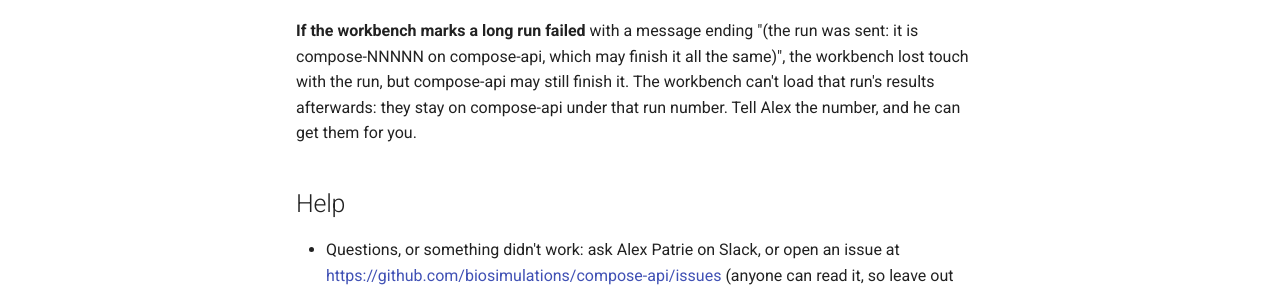
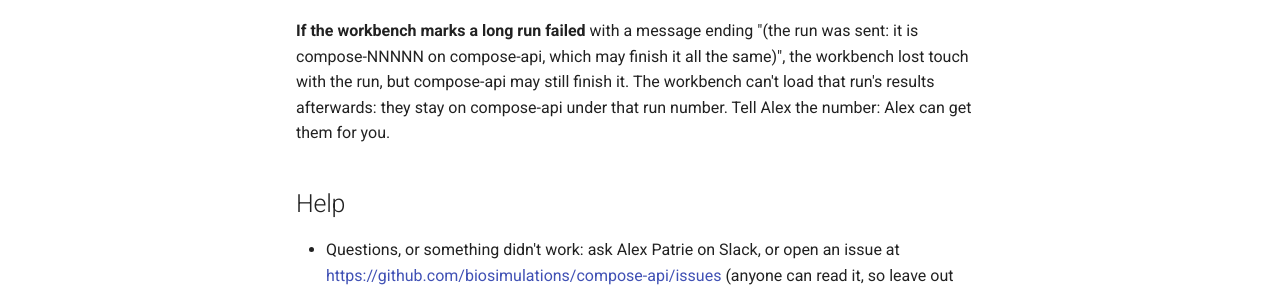
Before and after one commit to biosimulations/compose-api, an MkDocs documentation site: the page built from docs/private-models.md, in a window 1280 px wide and 900 px high, scrolled down 4137 px. Shown: the part 497-788 px from the top of the window. Built offline with MkDocs 1.6.1 and Material for MkDocs 9.7.7, drawn with Linux system fonts in a browser that asks for light colours; comment, search, counter and statistics services are not loaded.

Commit message:
docs(private-models): no pronoun for Alex
Co-Authored-By: Claude Opus 5.5 <noreply@anthropic.com>
Claude-Session: https://claude.ai/code/session_01PcSWnzDuPceigpXpN87fUS

```diff
--- a/docs/private-models.md
+++ b/docs/private-models.md
@@ -172,7 +172,7 @@ If a run is cancelled or stops before the end, nothing from it is kept yet: run
 **If the workbench marks a long run failed** with a message ending "(the run was sent: it is compose-NNNNN on
 compose-api, which may finish it all the same)", the workbench lost touch with the run, but compose-api may still finish
 it. The workbench can't load that run's results afterwards: they stay on compose-api under that run number. Tell Alex
-the number, and he can get them for you.
+the number: Alex can get them for you.
 
 ## Help
 
```
